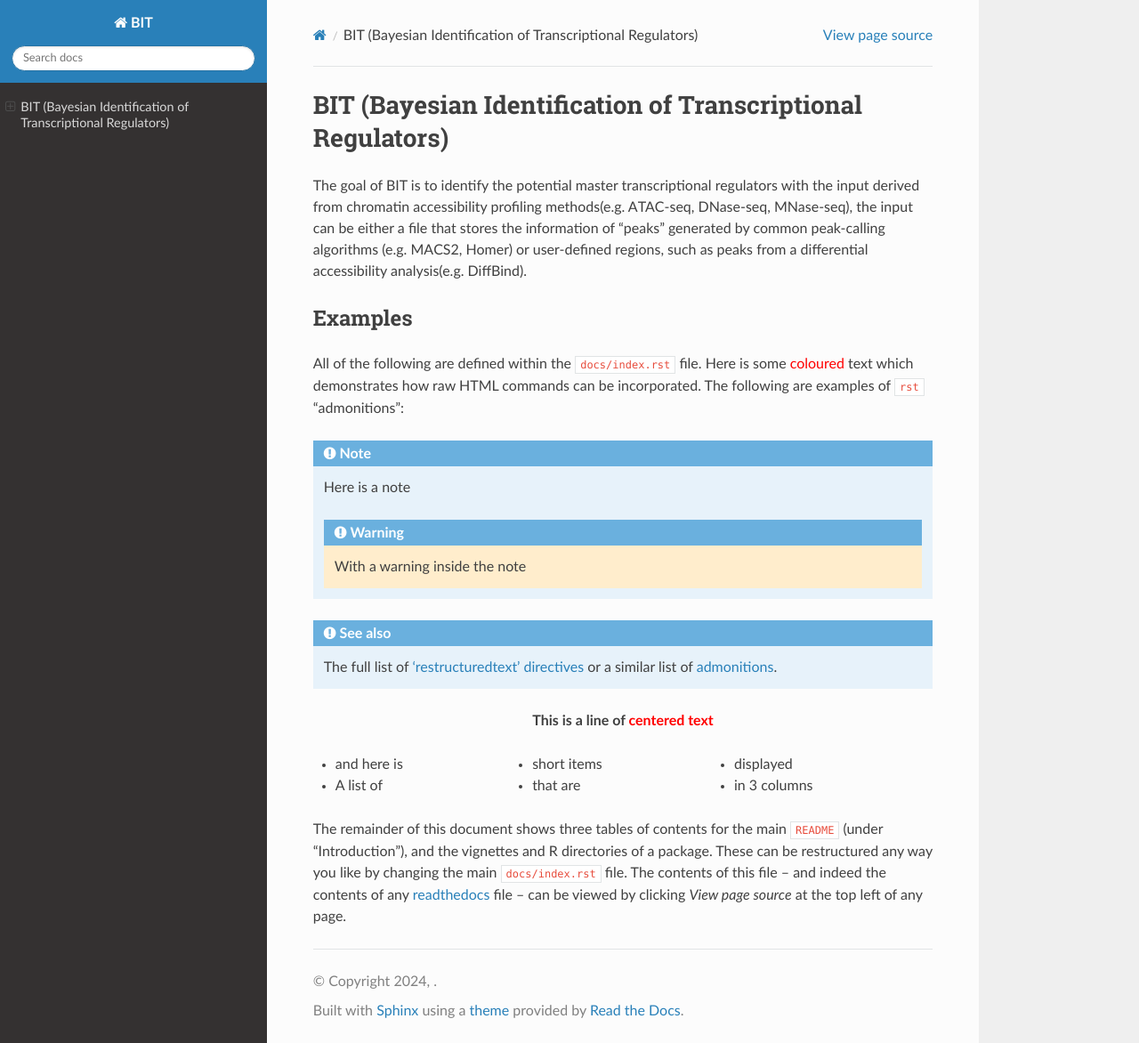
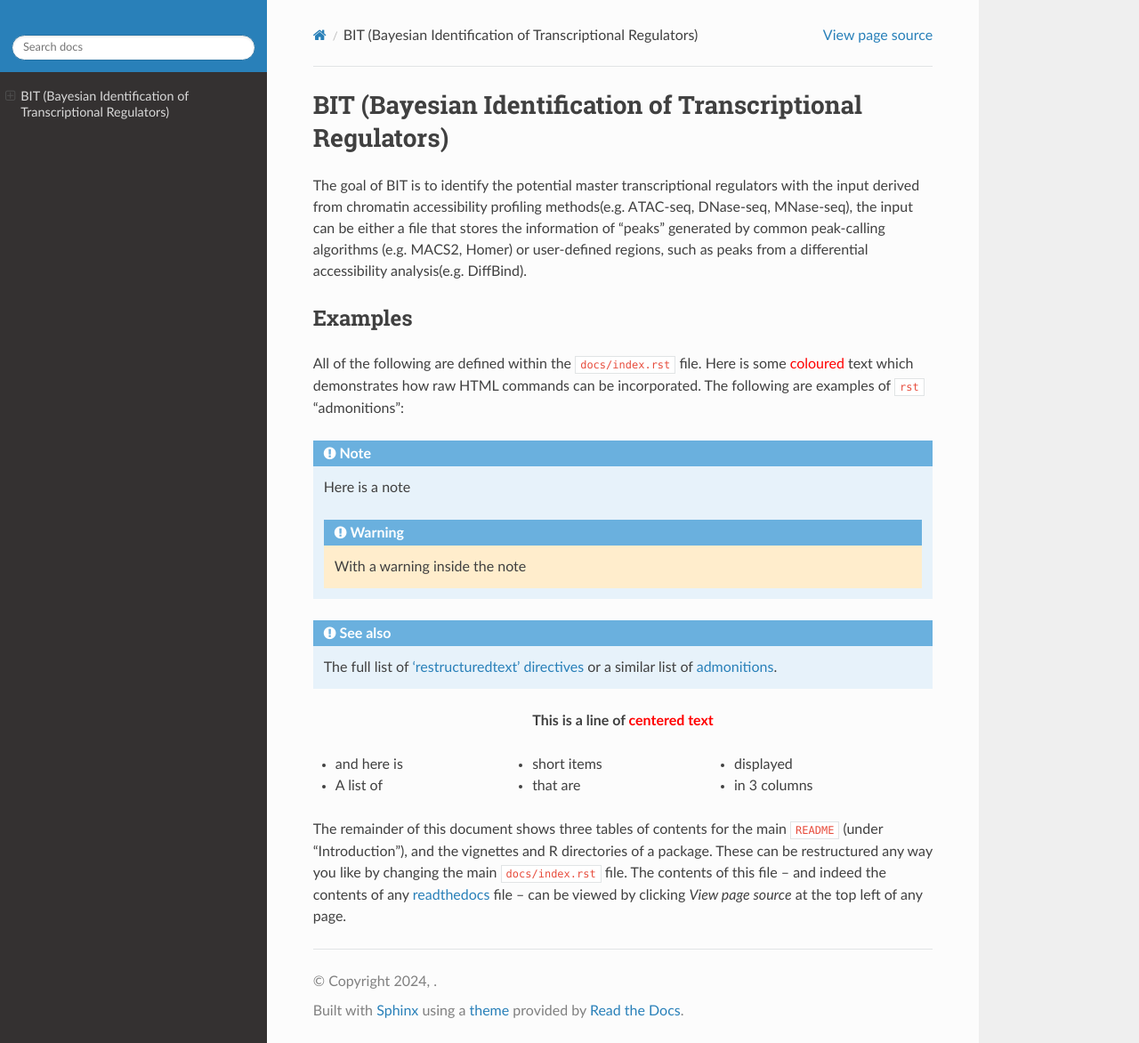
Before and after one commit to ZeyuL01/BIT, a Sphinx documentation site: the page built from docs/index.rst, in a window 1280 px wide and 1172 px high. Shown: the whole window at 89% size. Built offline with Sphinx 7.4.7 and the Read the Docs theme 2.0.0, drawn with Linux system fonts in a browser that asks for light colours; pages that are not in the unit, such as notebooks, are missing from menus.

Commit message:
Update conf.py

```diff
--- a/docs/conf.py
+++ b/docs/conf.py
@@ -67,4 +67,15 @@
 # Add any paths that contain custom static files (such as style sheets) here,
 # relative to this directory. They are copied after the builtin static files,
 # so a file named "default.css" will overwrite the builtin "default.css".
-html_static_path = ['_static']
+
+html_theme_options = {
+    'collapse_navigation': False,
+    'sticky_navigation': True,
+    'navigation_depth': 4,
+    'includehidden': True,
+    'titles_only': True,
+    'logo_only': True,
+    'display_version': False
+}
+
+master_doc = "index"
```
